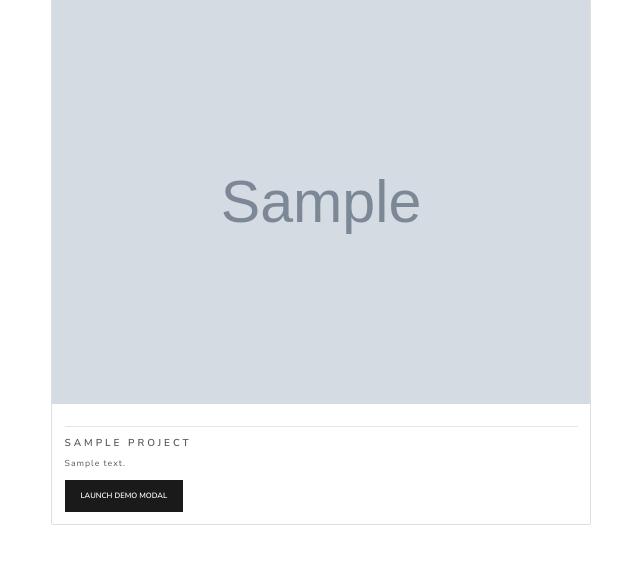
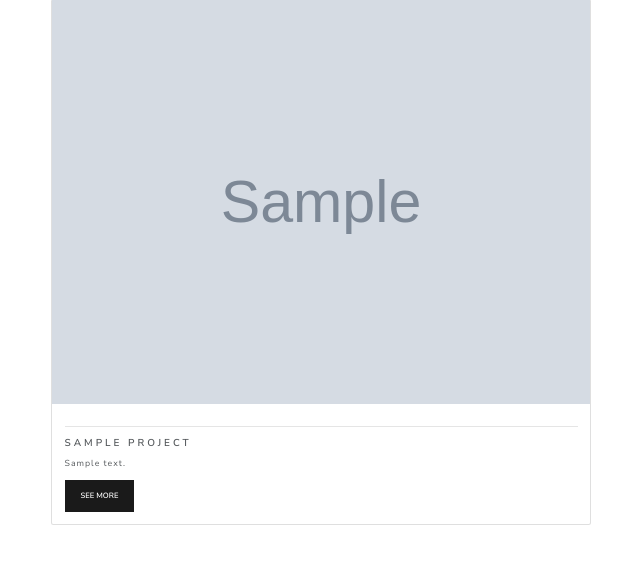
Before and after one commit to aenshtyn/Reviews, a Django app: template reviews/templates/reviews/index.html in a window 1280 px wide. Shown: the part 133-713 px from the top of the page, without its empty margins (34-674 px from the left). Run offline with Django 3.2, Linux system fonts and the light colour scheme; tables that the repository leaves empty hold one stand-in row (values such as "Sample post"); the template is opened without the code that fills it: values that come from a table or form of the project are taken from there, most other values are stand-ins (such as "Sample title", 1, 10 or a date in 2020); grey boxes marked "Sample" are stand-in pictures; some libraries are stand-ins or nearby versions.

```diff
--- a/reviews/templates/reviews/index.html
+++ b/reviews/templates/reviews/index.html
@@ -32,8 +32,7 @@
           <hr/>
         <h5 class="card-title">{{ projects_item.name }}</h5>
         <p class="card-text">{{ projects_item.description }}</p>
-        <button type="button" class="btn btn-primary" data-toggle="modal" data-target="#exampleModalCenter">
-  Launch demo modal
+        <button type="button" class="btn btn-primary" data-toggle="modal" data-target="#exampleModalCenter"> See More
 </button>
       </div>
     </div>
@@ -44,7 +43,7 @@
   <div class="modal-dialog modal-dialog-centered" role="document">
     <div class="modal-content">
       <div class="modal-header">
-        <h5 class="modal-title" id="exampleModalLongTitle">Modal title</h5>
+        <h5 class="modal-title" id="exampleModalLongTitle">{{ projects_item.name }}</h5>
         <button type="button" class="close" data-dismiss="modal" aria-label="Close">
           <span aria-hidden="true">&times;</span>
         </button>
@@ -52,6 +51,7 @@
       <div class="modal-body">
         <img src="{{projects_item.project_image.url}}" class="img-responsive" alt="Image">
       </div>
+      <p class="card-text">{{ projects_item.description }}</p>
       <div class="modal-footer">
         <button type="button" class="btn btn-secondary" data-dismiss="modal">Close</button>
         <button type="button" class="btn btn-primary">Save changes</button>
```
Also changed, not shown: README.md.
